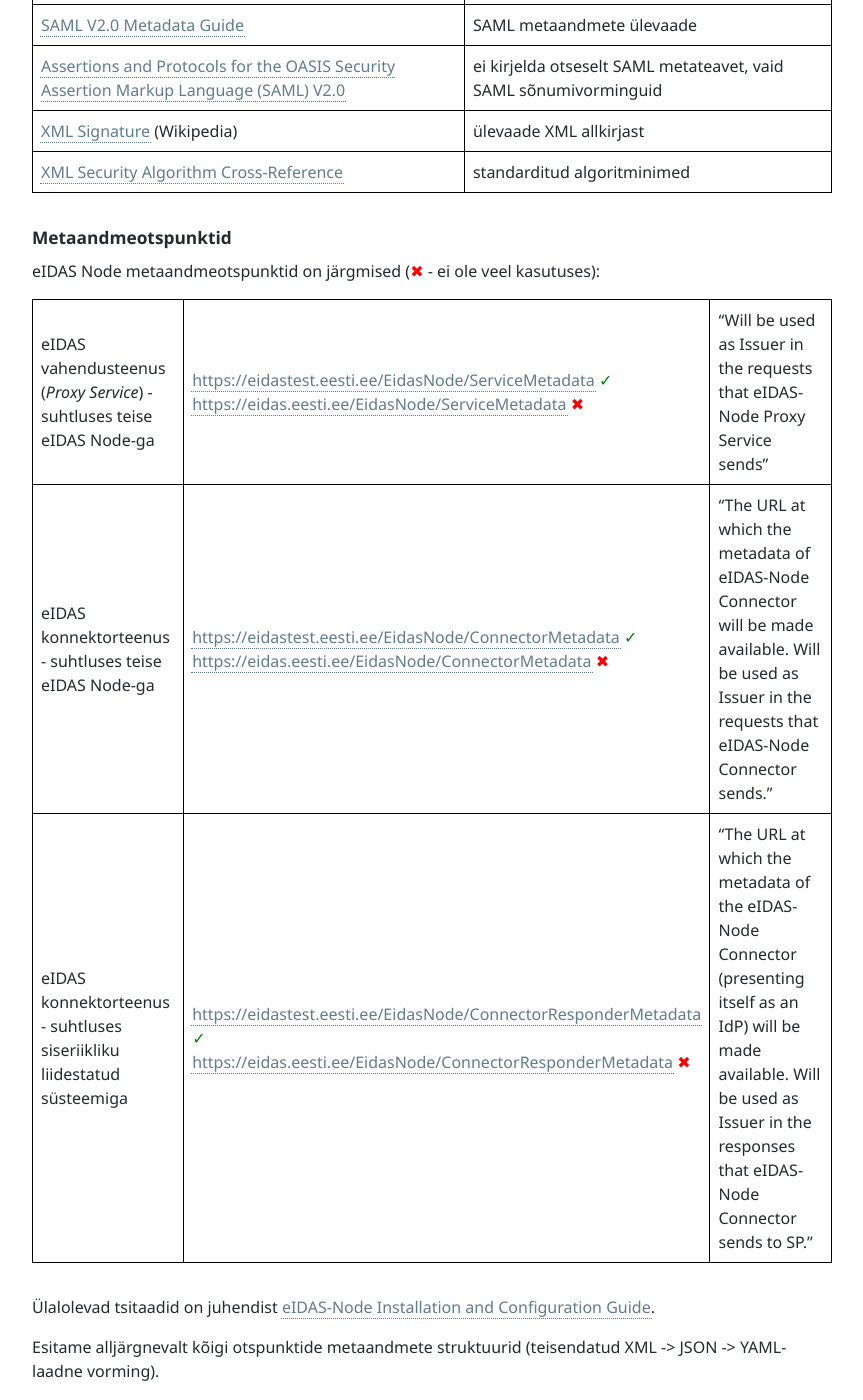
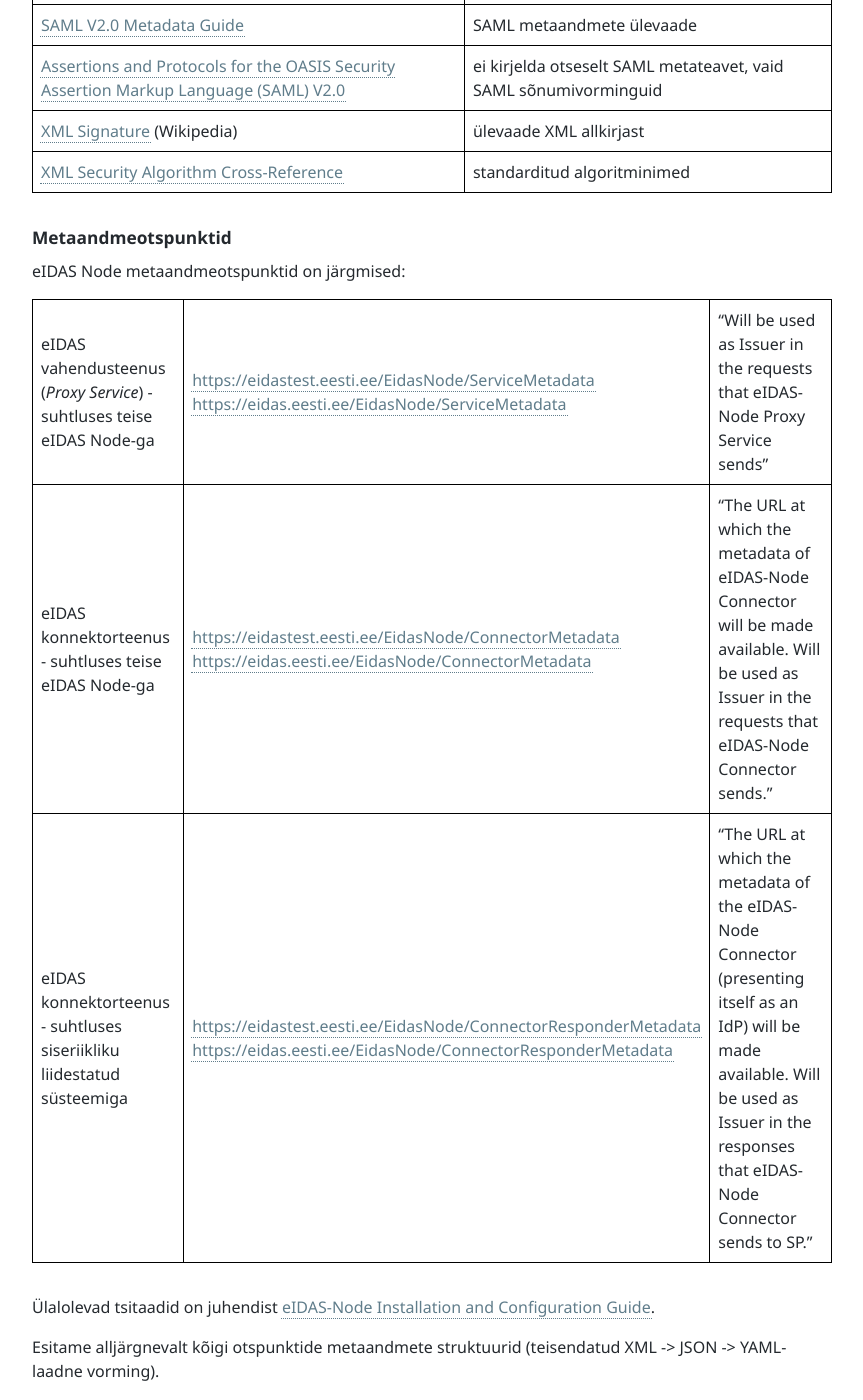
Before and after one commit to e-gov/eIDAS-Node, a Jekyll site: the page built from MetadataSeletus.md, in a window 1280 px wide and 1400 px high, scrolled down 523 px. Shown: the whole window, without its empty margins (0-863 px from the left). Built offline with Jekyll 4.4.1, drawn with Linux system fonts in a browser that asks for light colours; our own code applies the rules of GitHub Pages for plain Markdown files.

Commit message:
Update MetadataSeletus.md

```diff
--- a/MetadataSeletus.md
+++ b/MetadataSeletus.md
@@ -24,11 +24,11 @@ Käesolev dokument seletab RIA eIDAS Node SAML metaandmeotspunktide kaudu pakuta
 
 ## Metaandmeotspunktid
 
-eIDAS Node metaandmeotspunktid on järgmised (<span style='color:red;'>&#10006;</span> - ei ole veel kasutuses):
+eIDAS Node metaandmeotspunktid on järgmised:
 
-| eIDAS vahendusteenus (_Proxy Service_) - suhtluses teise eIDAS Node-ga | [https://eidastest.eesti.ee/EidasNode/ServiceMetadata](https://eidastest.eesti.ee/EidasNode/ConnectorMetadata) <span style='color:green;'>&#10003;</span><br> [https://eidas.eesti.ee/EidasNode/ServiceMetadata](https://eidas.eesti.ee/EidasNode/ConnectorMetadata) <span style='color:red;'>&#10006;</span> | "Will be used as Issuer in the requests that eIDAS-Node Proxy Service sends" |
-| eIDAS konnektorteenus - suhtluses teise eIDAS Node-ga | [https://eidastest.eesti.ee/EidasNode/ConnectorMetadata](https://eidastest.eesti.ee/EidasNode/ConnectorMetadata) <span style='color:green;'>&#10003;</span><br> [https://eidas.eesti.ee/EidasNode/ConnectorMetadata](https://eidas.eesti.ee/EidasNode/ConnectorMetadata) <span style='color:red;'>&#10006;</span> | "The URL at which the metadata of eIDAS-Node Connector will be made available. Will be used as Issuer in the requests that eIDAS-Node Connector sends." |
-| eIDAS konnektorteenus - suhtluses siseriikliku liidestatud süsteemiga | [https://eidastest.eesti.ee/EidasNode/ConnectorResponderMetadata](https://eidastest.eesti.ee/EidasNode/ConnectorMetadata) <span style='color:green;'>&#10003;</span><br> [https://eidas.eesti.ee/EidasNode/ConnectorResponderMetadata](https://eidas.eesti.ee/EidasNode/ConnectorMetadata) <span style='color:red;'>&#10006;</span> | "The URL at which the metadata of the eIDAS-Node Connector (presenting itself as an IdP) will be made available. Will be used as Issuer in the responses that eIDAS-Node Connector sends to SP." |
+| eIDAS vahendusteenus (_Proxy Service_) - suhtluses teise eIDAS Node-ga | [https://eidastest.eesti.ee/EidasNode/ServiceMetadata](https://eidastest.eesti.ee/EidasNode/ConnectorMetadata) <br> [https://eidas.eesti.ee/EidasNode/ServiceMetadata](https://eidas.eesti.ee/EidasNode/ConnectorMetadata) | "Will be used as Issuer in the requests that eIDAS-Node Proxy Service sends" |
+| eIDAS konnektorteenus - suhtluses teise eIDAS Node-ga | [https://eidastest.eesti.ee/EidasNode/ConnectorMetadata](https://eidastest.eesti.ee/EidasNode/ConnectorMetadata) <br> [https://eidas.eesti.ee/EidasNode/ConnectorMetadata](https://eidas.eesti.ee/EidasNode/ConnectorMetadata) | "The URL at which the metadata of eIDAS-Node Connector will be made available. Will be used as Issuer in the requests that eIDAS-Node Connector sends." |
+| eIDAS konnektorteenus - suhtluses siseriikliku liidestatud süsteemiga | [https://eidastest.eesti.ee/EidasNode/ConnectorResponderMetadata](https://eidastest.eesti.ee/EidasNode/ConnectorMetadata) <br> [https://eidas.eesti.ee/EidasNode/ConnectorResponderMetadata](https://eidas.eesti.ee/EidasNode/ConnectorMetadata) | "The URL at which the metadata of the eIDAS-Node Connector (presenting itself as an IdP) will be made available. Will be used as Issuer in the responses that eIDAS-Node Connector sends to SP." |
 
 Ülalolevad tsitaadid on juhendist [eIDAS-Node Installation and Configuration Guide](https://ec.europa.eu/cefdigital/wiki/display/CEFDIGITAL/eIDAS-Node+-+Current+release?preview=/46992189/52603174/eIDAS-Node%20Installation%20and%20Configuration%20Guide.pdf).
 
```
